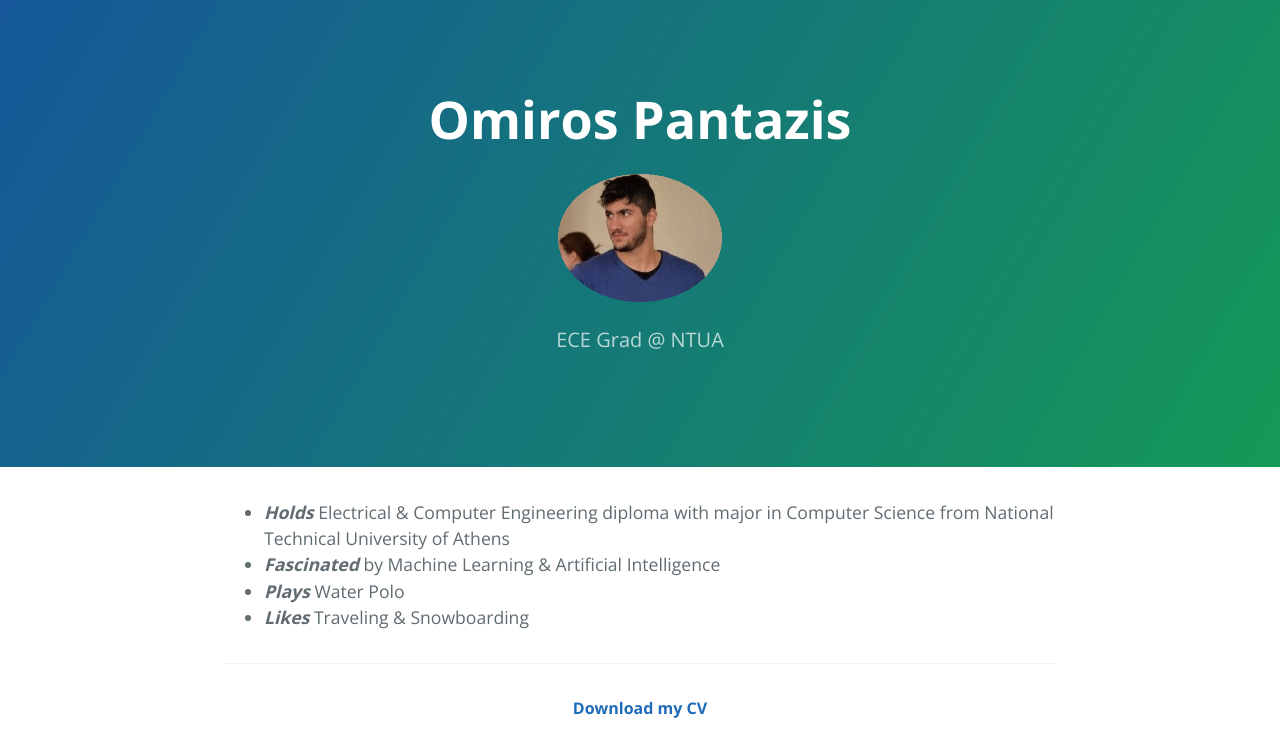
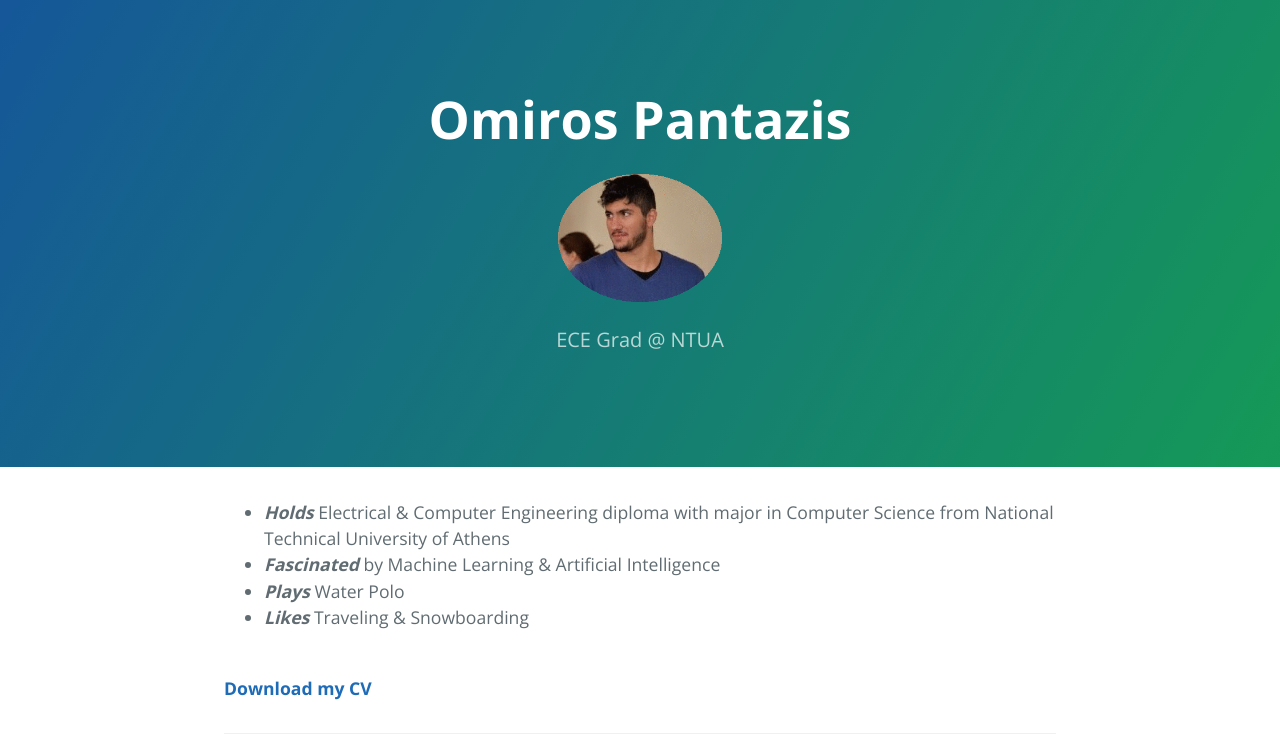
Before and after one commit to omipan/omipan.github.io, a plain HTML site: page index.html in a window 1280 px wide. Shown: the top 751 px of the page. Drawn offline with nearby package versions, Linux system fonts and the light colour scheme.

Commit message:
modified index

```diff
--- a/index.html
+++ b/index.html
@@ -24,12 +24,12 @@
         <li><b><i>Fascinated</i></b> by Machine Learning & Artificial Intelligence</li>
         <li><b><i>Plays</i></b> Water Polo</li>
         <li><b><i>Likes</i></b> Traveling & Snowboarding</li>
-      </ul>
+      </ul><br>
+      <a href="omipan.github.io/cv/opCV.pdf" target="_blank"><b>Download my CV</b></a> <br>
 
 
       <footer class="site-footer">
         <div align=center >
-        <a href="omipan.github.io/cv/opCV.pdf" target="_blank"><b>Download my CV</b></a> <br><br>
         <a href="https://github.com/omipan" > <img src="omipan.github.io/images/git_icon.png" style="width:64px;height:64px;  margin: 0 auto;" alt="Github" /></a>
         <a href="https://twitter.com/omirpan" > <img src="omipan.github.io/images/twitter_icon.png" style="width:64px;height:64px;  margin: 0 auto;" alt="Twitter" /></a>
         <a href="https://gr.linkedin.com/in/opantazis" > <img src="omipan.github.io/images/linkedin_icon.png" style="width:64px;height:64px;  margin: 0 auto;" alt="Linkedin" /></a>
```
